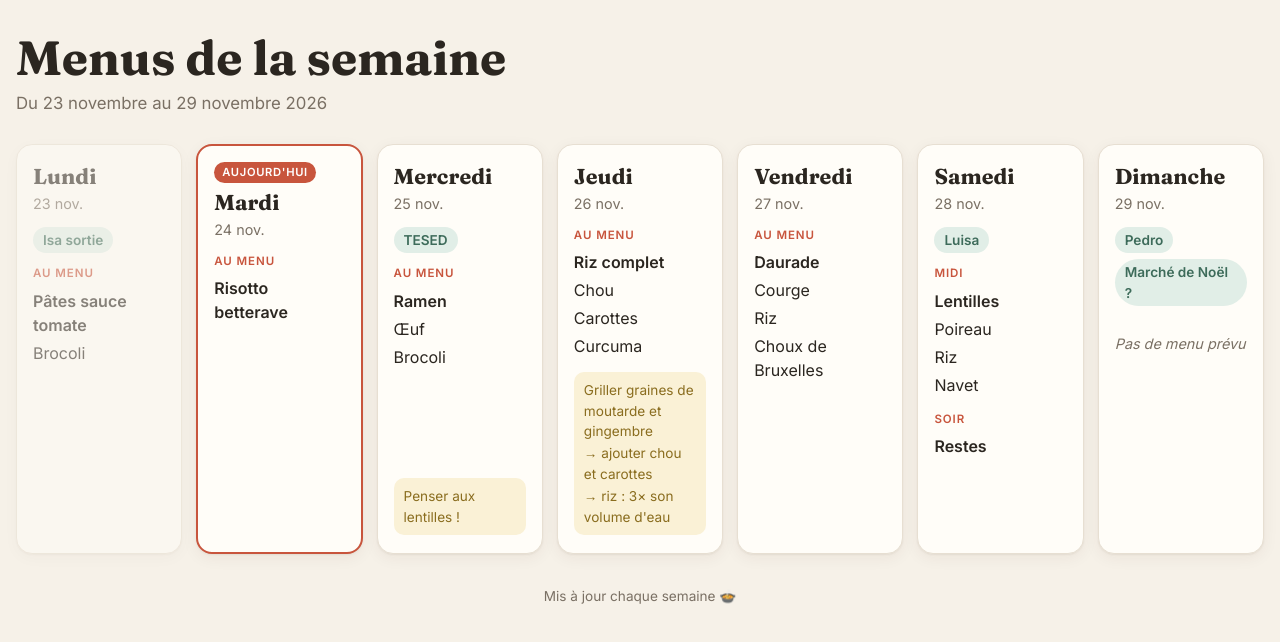
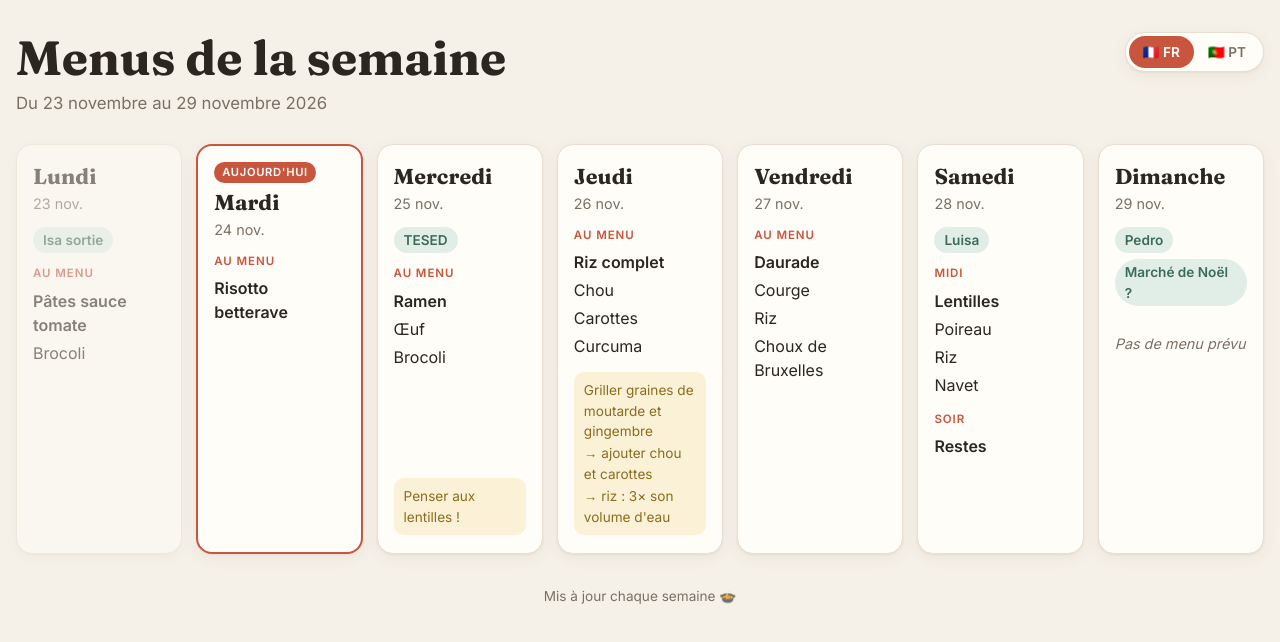
Before and after one commit to gsonney/menus-semaine, a plain HTML site: page index.html in a window 1280 px wide. Drawn offline with Linux system fonts and the light colour scheme.

Commit message:
Ajout d'un sélecteur de langue français / portugais

```diff
--- a/index.html
+++ b/index.html
@@ -48,7 +48,18 @@
     font: 16px/1.5 Inter, system-ui, sans-serif;
   }
   main { max-width: 1280px; margin: 0 auto; padding: 32px 16px 48px; }
-  header { margin-bottom: 28px; }
+  header { margin-bottom: 28px; display: flex; flex-wrap: wrap; align-items: flex-start; justify-content: space-between; gap: 16px; }
+  .lang {
+    display: inline-flex; background: var(--paper); border: 1px solid var(--line);
+    border-radius: 99px; padding: 3px; box-shadow: var(--shadow);
+  }
+  .lang button {
+    font: inherit; font-size: .85rem; font-weight: 600; cursor: pointer;
+    border: 0; background: transparent; color: var(--muted);
+    padding: 6px 14px; border-radius: 99px;
+  }
+  .lang button[aria-pressed="true"] { background: var(--accent); color: #fff; }
+  .lang button:focus-visible { outline: 2px solid var(--accent); outline-offset: 2px; }
   h1 {
     font-family: Fraunces, Georgia, serif;
     font-weight: 700;
@@ -117,28 +128,45 @@
 <body>
 <main>
   <header>
-    <h1>Menus de la semaine</h1>
+    <div>
+      <h1 id="title">Menus de la semaine</h1>
       <p class="sub" id="range"></p>
+    </div>
+    <div class="lang" role="group" aria-label="Langue / Língua">
+      <button type="button" data-lang="fr" aria-pressed="true">🇫🇷 FR</button>
+      <button type="button" data-lang="pt" aria-pressed="false">🇵🇹 PT</button>
+    </div>
   </header>
   <section class="week" id="week"></section>
-  <footer>Mis à jour chaque semaine 🍲</footer>
+  <footer id="footer">Mis à jour chaque semaine 🍲</footer>
 </main>
 
 <script src="semaine.js"></script>
 <script>
   (function () {
-    const NOMS = ["Lundi", "Mardi", "Mercredi", "Jeudi", "Vendredi", "Samedi", "Dimanche"];
+    const T = {
+      fr: {
+        locale: "fr-FR",
+        jours: ["Lundi", "Mardi", "Mercredi", "Jeudi", "Vendredi", "Samedi", "Dimanche"],
+        titre: "Menus de la semaine",
+        plage: (a, b, an) => "Du " + a + " au " + b + " " + an,
+        aujourdhui: "Aujourd'hui", midi: "Midi", soir: "Soir", menu: "Au menu",
+        vide: "Pas de menu prévu", pied: "Mis à jour chaque semaine 🍲",
+      },
+      pt: {
+        locale: "pt-PT",
+        jours: ["Segunda", "Terça", "Quarta", "Quinta", "Sexta", "Sábado", "Domingo"],
+        titre: "Menus da semana",
+        plage: (a, b, an) => "De " + a + " a " + b + " de " + an,
+        aujourdhui: "Hoje", midi: "Almoço", soir: "Jantar", menu: "No menu",
+        vide: "Sem menu previsto", pied: "Atualizado todas as semanas 🍲",
+      },
+    };
+
     const data = window.SEMAINE;
     const [y, m, d] = data.debut.split("-").map(Number);
-    const lundi = new Date(y, m - 1, d);
-    const fmt = new Intl.DateTimeFormat("fr-FR", { day: "numeric", month: "long" });
-    const fmtShort = new Intl.DateTimeFormat("fr-FR", { day: "numeric", month: "short" });
-
     const now = new Date();
     const today = new Date(now.getFullYear(), now.getMonth(), now.getDate());
-    const dimanche = new Date(y, m - 1, d + 6);
-    document.getElementById("range").textContent =
-      "Du " + fmt.format(lundi) + " au " + fmt.format(dimanche) + " " + dimanche.getFullYear();
 
     const el = (tag, cls, text) => {
       const n = document.createElement(tag);
@@ -156,17 +184,35 @@
       return box;
     };
 
+    function render(lang) {
+      const t = T[lang];
+      document.documentElement.lang = lang;
+      document.title = t.titre;
+      document.getElementById("title").textContent = t.titre;
+      document.getElementById("footer").textContent = t.pied;
+      document.querySelectorAll(".lang button").forEach(b =>
+        b.setAttribute("aria-pressed", String(b.dataset.lang === lang)));
+
+      const fmt = new Intl.DateTimeFormat(t.locale, { day: "numeric", month: "long" });
+      const fmtShort = new Intl.DateTimeFormat(t.locale, { day: "numeric", month: "short" });
+      const lundi = new Date(y, m - 1, d);
+      const dimanche = new Date(y, m - 1, d + 6);
+      document.getElementById("range").textContent =
+        t.plage(fmt.format(lundi), fmt.format(dimanche), dimanche.getFullYear());
+
       const week = document.getElementById("week");
+      week.replaceChildren();
       data.jours.forEach((j, i) => {
         const date = new Date(y, m - 1, d + i);
         const card = el("article", "day");
-      if (date.getTime() === today.getTime()) card.classList.add("today");
+        const isToday = date.getTime() === today.getTime();
+        if (isToday) card.classList.add("today");
         else if (date < today) card.classList.add("past");
 
         const head = el("div", "day-head");
         const left = el("div");
-      left.append(el("div", "day-name", NOMS[i]), el("div", "day-date", fmtShort.format(date)));
-      if (card.classList.contains("today")) head.append(el("span", "badge", "Aujourd'hui"));
+        left.append(el("div", "day-name", t.jours[i]), el("div", "day-date", fmtShort.format(date)));
+        if (isToday) head.append(el("span", "badge", t.aujourdhui));
         head.append(left);
         card.append(head);
 
@@ -178,9 +224,9 @@
 
         const hasMidi = j.midi && j.midi.length;
         const hasSoir = j.soir && j.soir.length;
-      if (hasMidi) card.append(meal("Midi", j.midi));
-      if (hasSoir) card.append(meal(hasMidi ? "Soir" : "Au menu", j.soir));
-      if (!hasMidi && !hasSoir) card.append(el("p", "empty", "Pas de menu prévu"));
+        if (hasMidi) card.append(meal(t.midi, j.midi));
+        if (hasSoir) card.append(meal(hasMidi ? t.soir : t.menu, j.soir));
+        if (!hasMidi && !hasSoir) card.append(el("p", "empty", t.vide));
 
         if (j.notes && j.notes.length) {
           const notes = el("div", "notes");
@@ -189,6 +235,16 @@
         }
         week.append(card);
       });
+    }
+
+    let lang = "fr";
+    try { if (T[localStorage.getItem("langue")]) lang = localStorage.getItem("langue"); } catch (e) {}
+    document.querySelectorAll(".lang button").forEach(b => b.addEventListener("click", () => {
+      lang = b.dataset.lang;
+      try { localStorage.setItem("langue", lang); } catch (e) {}
+      render(lang);
+    }));
+    render(lang);
   })();
 </script>
 </body>
```
Lines whose indentation alone changed are shown as unchanged.
